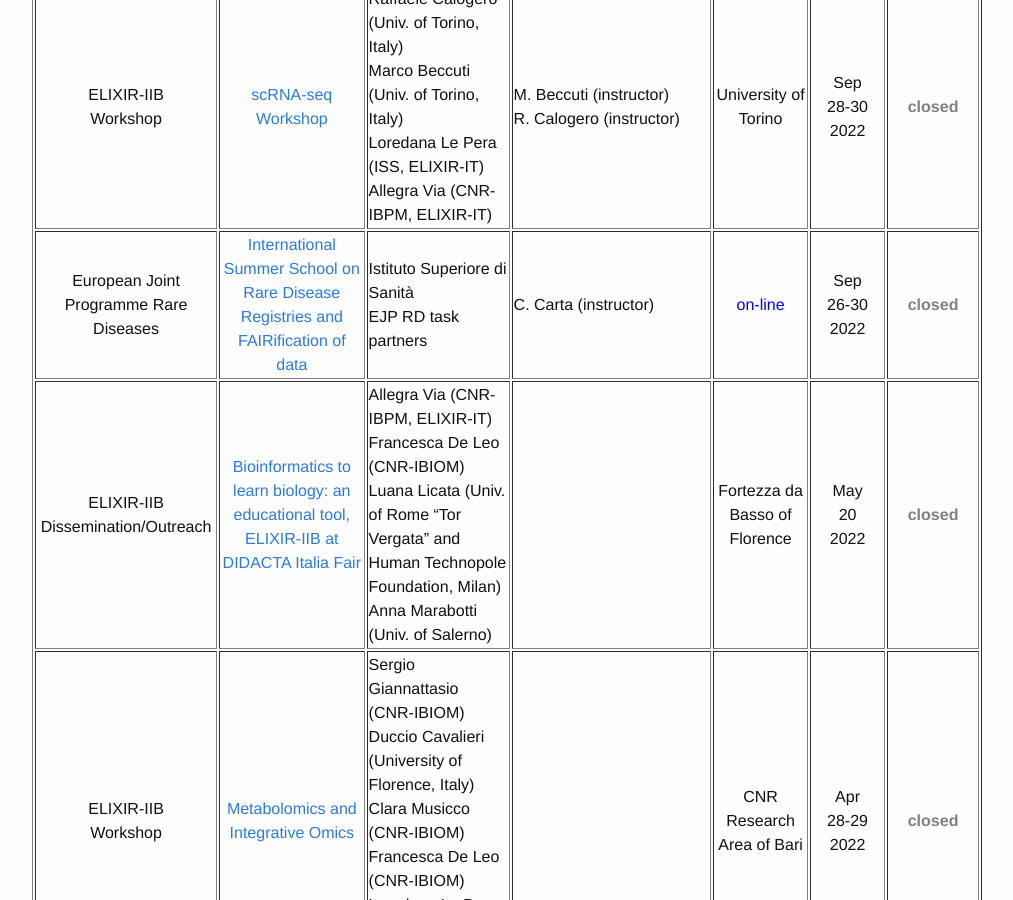
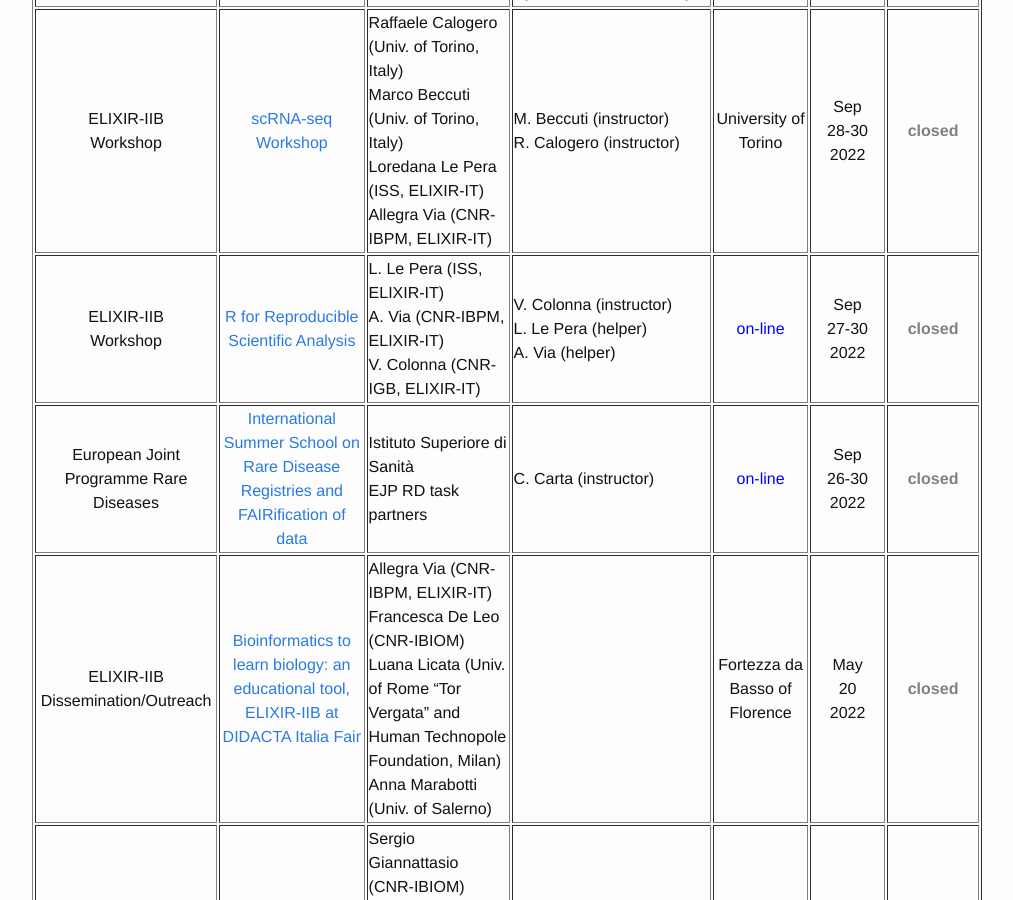
Before and after one commit to ELIXIR-IIB-training/website, a Jekyll site: the page built from _pages/01-all_events.md, in a window 1280 px wide and 900 px high, scrolled down 395 px. Shown: the whole window, without its empty margins (238-1251 px from the left). Built offline with Jekyll 4.4.1, drawn with Linux system fonts in a browser that asks for light colours.

Commit message:
Added R-course Sep 2022

```diff
--- a/_pages/01-all_events.md
+++ b/_pages/01-all_events.md
@@ -18,10 +18,20 @@ permalink: /all_events/
    <td height="50" align="center">ELIXIR-IIB<br>Workshop</td>
        <td height="50" width="220" align="center"><a href="https://elixir-iib-training.github.io/website/2022/09/28/scRNA-seq-Workshop.html">scRNA-seq Workshop</a></td>
 <br>
-   <td height="50" width="150">Raffaele Calogero (Univ. of Torino, Italy)<br> Marco Beccuti (Univ. of Torino, Italy)<br>Loredana Le Pera (ISS, ELIXIR-IT) <br> Allegra Via (CNR-IBPM, ELIXIR-IT)</td>
+   <td height="50" width="150">Raffaele Calogero (Univ. of Torino, Italy)<br>Marco Beccuti (Univ. of Torino, Italy)<br>Loredana Le Pera (ISS, ELIXIR-IT) <br>Allegra Via (CNR-IBPM, ELIXIR-IT)</td>
    <td height="50" width="150">M. Beccuti (instructor)<br>R. Calogero (instructor)</td>
    <td height="50" align="center">University of Torino</td>
    <td height="50" width="75" align="center">Sep<br>28-30<br>2022</td>
+   <td height="50" align="center"><font color="grey"><b>closed</b></font></td>
+</tr>
+   <tr>
+   <td height="50" align="center">ELIXIR-IIB<br>Workshop</td>
+       <td height="50" width="220" align="center"><a href="https://elixir-iib-training.github.io/website/2022/09/27/SWC_RforReproducibleScientificAnalysis-online.html">R for Reproducible Scientific Analysis</a></td>
+<br>
+   <td height="50" width="150">L. Le Pera (ISS, ELIXIR-IT)<br>A. Via (CNR-IBPM, ELIXIR-IT)<br>V. Colonna (CNR-IGB, ELIXIR-IT)</td>
+   <td height="50" width="150">V. Colonna (instructor)<br>L. Le Pera (helper)<br>A. Via (helper)</td>
+   <td height="50" align="center"><font color="blue">on-line</font></td>
+   <td height="50" width="75" align="center">Sep<br>27-30<br>2022</td>
    <td height="50" align="center"><font color="grey"><b>closed</b></font></td>
 </tr>
 <tr>
```
